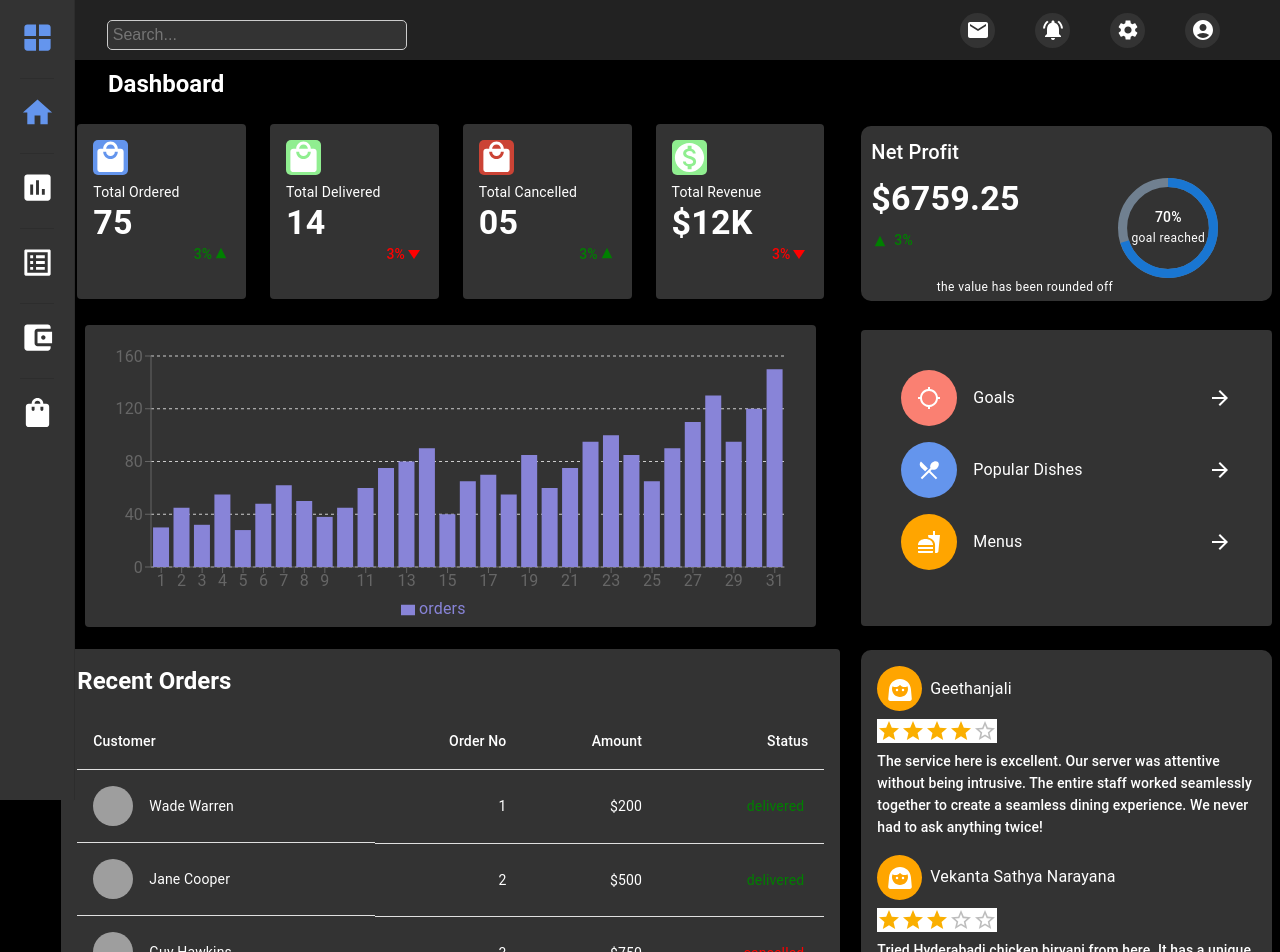
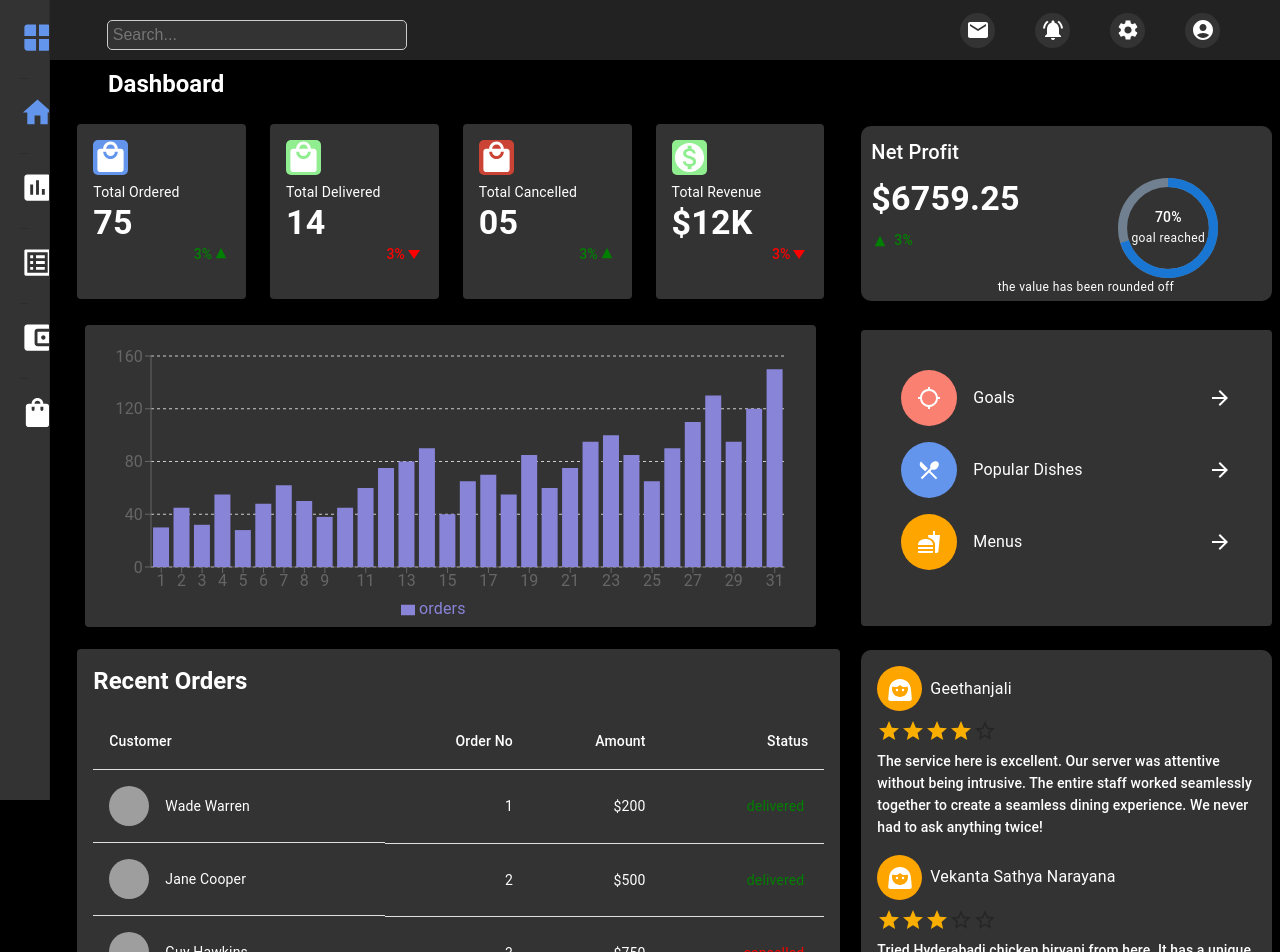
Before and after one commit to ammakavya/DashBoard, a React (Create React App) app: page / in a window 1280 px wide. Shown: the top 952 px of the page. Built offline with nearby package versions, Linux system fonts and the light colour scheme; grey boxes are pictures that could not be loaded.

Commit message:
first commit

```diff
--- a/src/components/MenuBoard.js
+++ b/src/components/MenuBoard.js
@@ -11,7 +11,7 @@ import HomeIcon from "@mui/icons-material/Home";
 import InsertChartIcon from "@mui/icons-material/InsertChart";
 import ShoppingBagIcon from "@mui/icons-material/ShoppingBag";
 
-const drawerWidth = 75;
+const drawerWidth = 50;
 
 function MenuBoard(props) {
   const { window } = props;
--- a/src/components/Profits.js
+++ b/src/components/Profits.js
@@ -101,7 +101,7 @@ const Profits = () => {
           <CircularProgressWithLabel value={70} size={100} thickness={4} />
 
         </Grid>
-        <Typography sx={{marginLeft:'20%'}} variant="caption"> the value has been rounded off</Typography>
+        <Typography sx={{marginLeft:'35%'}} variant="caption"> the value has been rounded off</Typography>
 
       </Grid>
     </Paper>
--- a/src/components/ReviewPage.js
+++ b/src/components/ReviewPage.js
@@ -44,7 +44,7 @@ const ReviewPage = () => {
             <Rating
               name={`rating-${index}`}
               defaultValue={review.rating}
-              sx={{ mb: 1 ,backgroundColor:'white' }}
+              sx={{ mb: 1 ,Color:'white' }}
             />
             <Typography variant="subtitle2" sx={{ color: "white" }}>
               {review.review}
--- a/src/components/Transactions.js
+++ b/src/components/Transactions.js
@@ -23,8 +23,8 @@ const rows = [
 
 function Transactions() {
   return (
-    <Box sx={{ display: 'flex', justifyContent: 'center', mt: 5 }}>  {/* Increased mb for spacing */}
-      <TableContainer component={Paper} sx={{ backgroundColor: '#333', p: 2, mt:23, width: { xs: '100%', sm: '100%', xl: '950px' } }}>
+    <Box sx={{ display: 'flex', justifyContent: 'center', mt: 5 ,ml:2}}>  {/* Increased mb for spacing */}
+      <TableContainer component={Paper} sx={{ backgroundColor: '#333', p: 2, mt:23, width: { xs: '100%', sm: '100%', xl: '100%' } }}>
         <Typography variant='h5' sx={{ color: 'white', fontWeight: 'bold', mb: 2 }}>
           Recent Orders
         </Typography>
```
